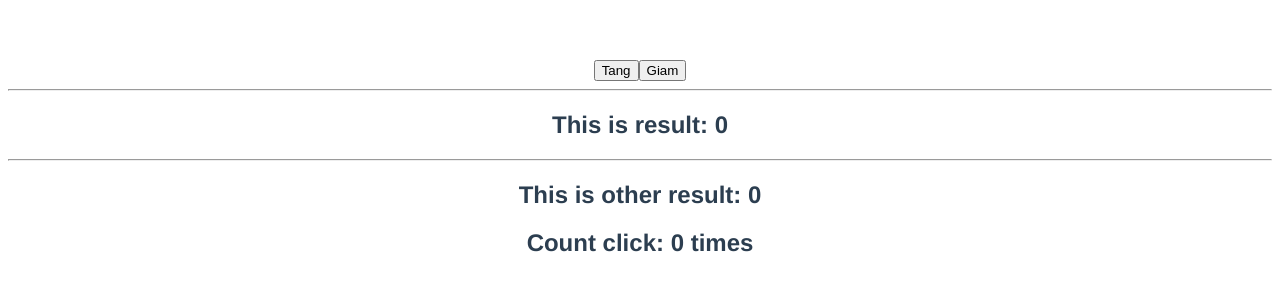
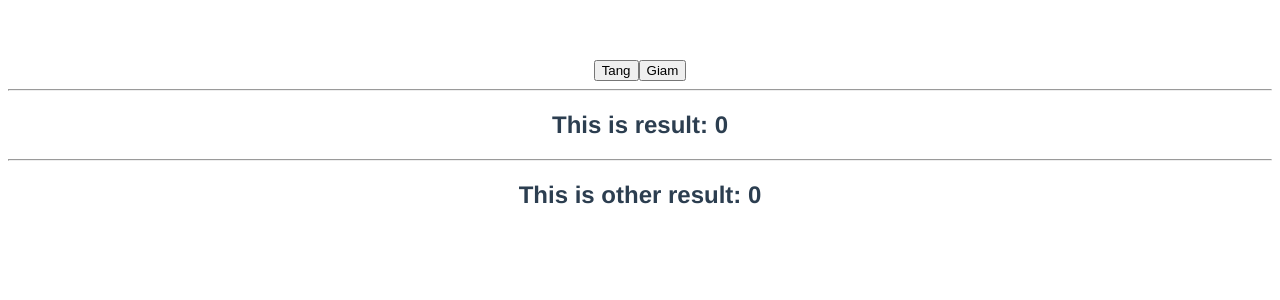
Before and after one commit to tuankiet107/vuex-demo, a Vue app: page / in a window 1280 px wide. Shown: the top 300 px of the page. Built offline with nearby package versions, Linux system fonts and the light colour scheme.

Commit message:
use mutations and mapMutations

```diff
--- a/src/components/Counter.vue
+++ b/src/components/Counter.vue
@@ -1,11 +1,12 @@
 <template>
   <div class="hello">
     <button @click="tang">Tang</button>
-    <button @click="giam">Giam</button>
+    <button @click="decrementStoredNumber">Giam</button>
   </div>
 </template>
 
 <script>
+import { mapMutations } from "vuex";
 export default {
   data: function(){
     return {
@@ -14,11 +15,11 @@ export default {
   },
   methods: {
     tang(){
-      return this.$store.state.result++;
+      this.$store.commit("incrementStoredNumber", 100)
     },
-    giam(){
-      return this.$store.state.result--;
-    }
+    ...mapMutations([
+      'decrementStoredNumber',
+    ]),
   }
 }
 </script>
--- a/src/components/OtherResult.vue
+++ b/src/components/OtherResult.vue
@@ -1,7 +1,6 @@
 <template>
     <div class="result">
         <h2>This is other result: {{ doubleNumber }} </h2>
-        <h2>Count click: {{ countNumber }} </h2>
     </div>
 </template>
 
--- a/src/stores/store.js
+++ b/src/stores/store.js
@@ -11,8 +11,13 @@ export const store = new Vuex.Store({
     doubleNumber: (state) => {
       return state.result * 10;
     },
-    countNumber: (state) => {
-      return state.result + " times";
+  },
+  mutations: {
+    incrementStoredNumber(state, n) {
+      state.result += n;
+    },
+    decrementStoredNumber(state) {
+      state.result--;
     },
   },
 });
```
